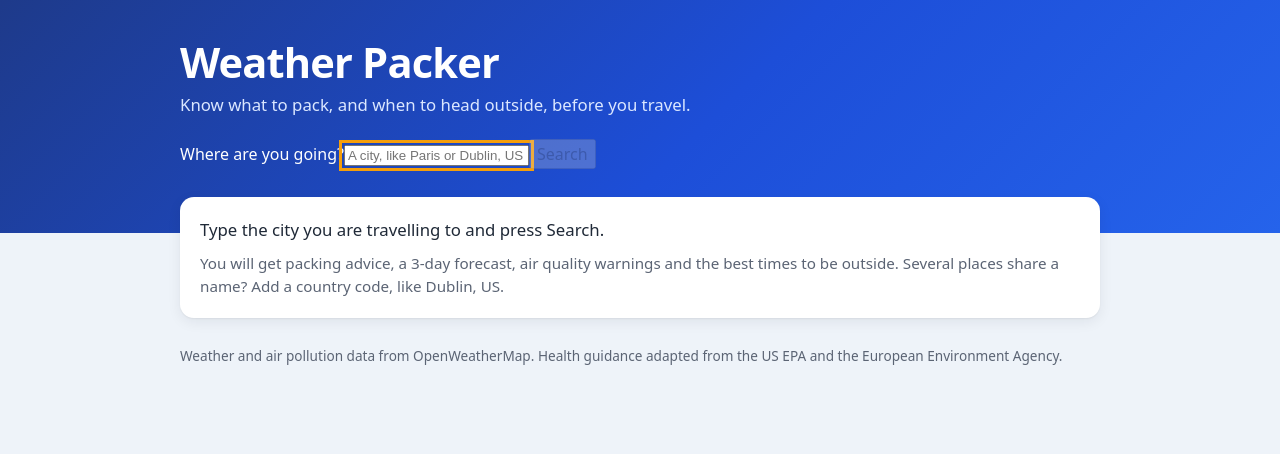
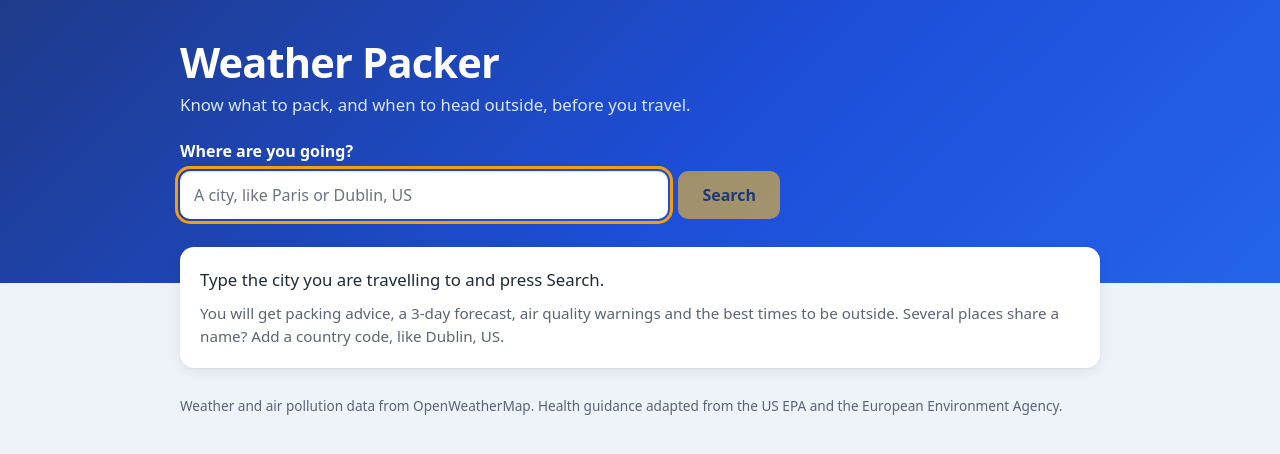
Before and after one commit to Maksim-Viktorov/weather-packer, a Vue app in the folder frontend/: page / in a window 1280 px wide. Shown: the top 454 px of the page. Built offline with nearby package versions, Linux system fonts and the light colour scheme.

Commit message:
Style the search bar and the packing advice

```diff
--- a/frontend/src/components/PackingAdvice.vue
+++ b/frontend/src/components/PackingAdvice.vue
@@ -11,18 +11,116 @@ const advice = computed(() => packingAdvice(props.days))
 </script>
 
 <template>
-  <section>
+  <section class="card">
     <h3>What to pack</h3>
-    <p v-if="umbrella">Bring an umbrella: rain is forecast in the next 3 days.</p>
-    <p v-else>No rain is forecast for the next 3 days, so you can leave the umbrella at home.</p>
+    <div class="tiles">
+      <p v-if="umbrella" class="tile wet">
+        <svg class="icon" viewBox="0 0 24 24" aria-hidden="true" focusable="false">
+          <path d="M12 3C6.5 3 2.5 7 2 12h20c-.5-5-4.5-9-10-9z" fill="currentColor" />
+          <path d="M12 12v6.5a2 2 0 0 1-4 0" fill="none" stroke="currentColor" stroke-width="2" stroke-linecap="round" />
+        </svg>
+        <span>Bring an umbrella: rain is forecast in the next 3 days.</span>
+      </p>
+      <p v-else class="tile dry">
+        <svg class="icon" viewBox="0 0 24 24" aria-hidden="true" focusable="false">
+          <circle cx="12" cy="12" r="4.5" fill="currentColor" />
+          <path
+            d="M12 2v2.5M12 19.5V22M2 12h2.5M19.5 12H22M4.9 4.9l1.8 1.8M17.3 17.3l1.8 1.8M4.9 19.1l1.8-1.8M17.3 6.7l1.8-1.8"
+            stroke="currentColor" stroke-width="2" stroke-linecap="round"
+          />
+        </svg>
+        <span>No rain is forecast for the next 3 days, so you can leave the umbrella at home.</span>
+      </p>
+      <div class="tile clothes">
         <p>
           Pack for <span :class="['category', advice.main.toLowerCase()]">{{ advice.main }}</span> weather,
-      with an average of {{ advice.average.toFixed(1) }} °C.
+          with an average of {{ advice.average.toFixed(1) }}&nbsp;°C.
         </p>
         <p v-if="advice.alsoPack.length">
           Some forecast times fall outside that range, so also pack for
           <span v-for="category in advice.alsoPack" :key="category" :class="['category', category.toLowerCase()]">{{ category }}</span>
         </p>
-    <p>Cold is below {{ COLD_BELOW }} °C, Mild is {{ COLD_BELOW }} °C to {{ HOT_ABOVE }} °C, Hot is above {{ HOT_ABOVE }} °C.</p>
+      </div>
+    </div>
+    <p class="rule">
+      Cold is below {{ COLD_BELOW }}&nbsp;°C, Mild is {{ COLD_BELOW }}&nbsp;°C to {{ HOT_ABOVE }}&nbsp;°C,
+      Hot is above {{ HOT_ABOVE }}&nbsp;°C.
+    </p>
   </section>
 </template>
+
+<style scoped>
+.tiles {
+  display: grid;
+  gap: 12px;
+}
+
+@media (min-width: 640px) {
+  .tiles {
+    grid-template-columns: 1fr 1fr;
+  }
+}
+
+.tile {
+  margin: 0;
+  padding: 14px 16px;
+  border-radius: 10px;
+}
+
+.wet,
+.dry {
+  display: flex;
+  gap: 12px;
+  align-items: center;
+  font-weight: 600;
+}
+
+.wet {
+  color: #1e3a8a;
+  background: #e3edff;
+}
+
+.dry {
+  color: #854d0e;
+  background: #fef6dc;
+}
+
+.icon {
+  flex: none;
+  width: 30px;
+  height: 30px;
+}
+
+.clothes {
+  background: #f6f8fb;
+}
+
+.category {
+  display: inline-block;
+  margin: 0 2px;
+  padding: 1px 10px;
+  font-weight: 700;
+  border-radius: 999px;
+}
+
+.cold {
+  color: #1e3a8a;
+  background: #dbeafe;
+}
+
+.mild {
+  color: #166534;
+  background: #dcfce7;
+}
+
+.hot {
+  color: #9a3412;
+  background: #ffedd5;
+}
+
+.rule {
+  margin-top: 12px;
+  font-size: 0.85rem;
+  color: var(--muted);
+}
+</style>
--- a/frontend/src/components/SearchBar.vue
+++ b/frontend/src/components/SearchBar.vue
@@ -15,9 +15,59 @@ function submit() {
 </script>
 
 <template>
-  <form @submit.prevent="submit">
+  <form class="search" @submit.prevent="submit">
     <label for="city">Where are you going?</label>
-    <input id="city" v-model="city" placeholder="A city, like Paris or Dublin, US" autocomplete="off" autofocus />
-    <button type="submit" :disabled="loading || !city.trim()">Search</button>
+    <div class="row">
+      <input id="city" v-model="city" placeholder="A city, like Paris or Dublin, US" autocomplete="off" autofocus />
+      <button type="submit" :disabled="loading || !city.trim()">Search</button>
+    </div>
   </form>
 </template>
+
+<style scoped>
+.search {
+  max-width: 600px;
+}
+
+label {
+  display: block;
+  margin-bottom: 8px;
+  font-weight: 600;
+}
+
+.row {
+  display: flex;
+  flex-wrap: wrap;
+  gap: 10px;
+}
+
+input {
+  flex: 1 1 160px;
+  min-width: 0;
+  padding: 12px 14px;
+  font: inherit;
+  font-size: 1rem;
+  color: var(--ink);
+  background: #ffffff;
+  border: 0;
+  border-radius: 10px;
+  box-shadow: inset 0 1px 2px rgba(16, 24, 40, 0.12);
+}
+
+input::placeholder {
+  color: #6b7280;
+}
+
+button {
+  padding: 12px 24px;
+  font-weight: 700;
+  color: var(--ink);
+  background: #fbbf24;
+  border: 0;
+  border-radius: 10px;
+}
+
+button:not(:disabled):hover {
+  background: #fcd34d;
+}
+</style>
```
Lines whose indentation alone changed are shown as unchanged.
